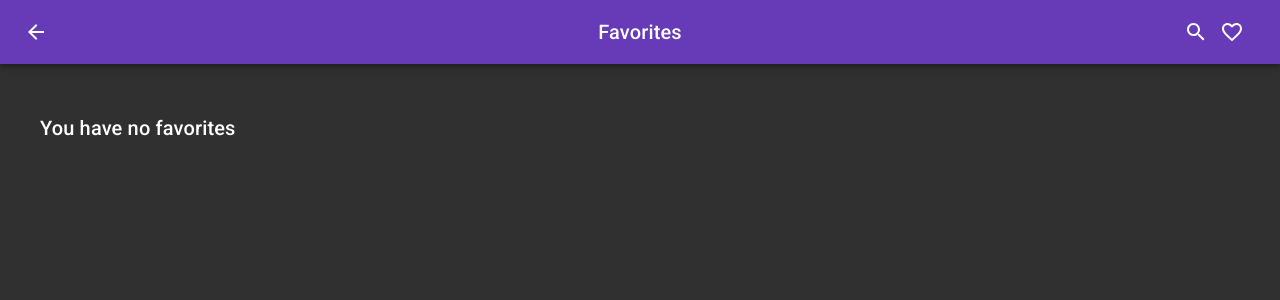
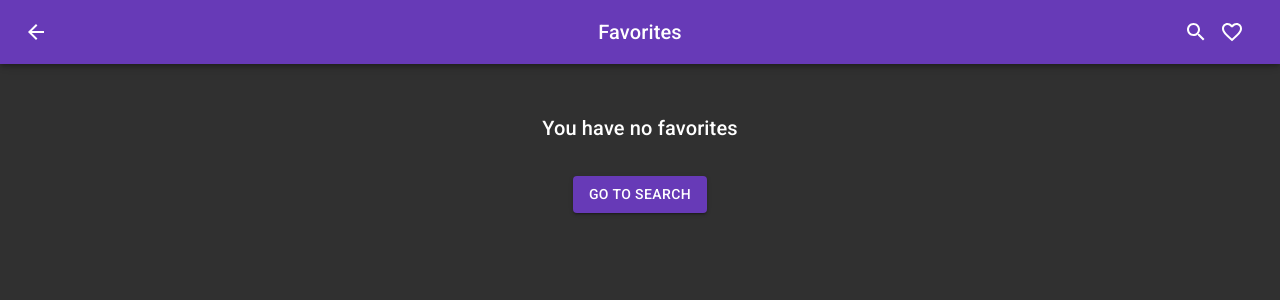
Before and after one commit to drumnickydrum/financial-institution-manager, a React (Create React App) app: page /search in a window 1280 px wide. Both pictures are taken after a click on the button 1232 px from the left and 32 px from the top of the page. Shown: the top 300 px of the page. Built offline with nearby package versions, Linux system fonts and the light colour scheme.

Commit message:
provide button to go back to search if no favs

```diff
--- a/src/pages/Favorites/Favorites.js
+++ b/src/pages/Favorites/Favorites.js
@@ -19,7 +19,19 @@ export const Favorites = () => {
   return isInitial ? null : (
     <Container>
       {Object.keys(favorites).length === 0 ? (
-        <Typography variant='h6'>{favoritesText.noFavorites}</Typography>
+        <>
+          <Typography variant='h6' align='center'>
+            {favoritesText.noFavorites}
+          </Typography>
+          <Button
+            className={classes.goToSearchBtn}
+            variant='contained'
+            color='primary'
+            onClick={() => goTo(PATHS.SEARCH)}
+          >
+            {favoritesText.goToSearch}
+          </Button>
+        </>
       ) : (
         <>
           <Grid container spacing={3}>
@@ -64,4 +76,5 @@ export const Favorites = () => {
 export const favoritesText = {
   noFavorites: 'You have no favorites',
   clearAll: 'Remove all from favorites',
+  goToSearch: 'Go to search',
 };
--- a/src/pages/Favorites/Favorites.styles.js
+++ b/src/pages/Favorites/Favorites.styles.js
@@ -29,6 +29,10 @@ const useStyles = makeStyles({
     display: 'block',
     margin: '1rem auto',
   },
+  goToSearchBtn: {
+    display: 'block',
+    margin: '1rem auto',
+  },
 });
 
 export default useStyles;
--- a/src/pages/Search/ResultsPending.js
+++ b/src/pages/Search/ResultsPending.js
@@ -1,4 +1,4 @@
-import { Card, Container, Typography } from '@material-ui/core';
+import { Container, Typography } from '@material-ui/core';
 import Skeleton from '@material-ui/lab/Skeleton';
 import useStyles from './ResultsPending.styles';
 
```
Also changed, not shown: package.json (+7 -1 lines), src/hooks/useIsInitial.js (deleted, +0 -10 lines), src/setupTests.js (+2 -0 lines), 1 other file (tests, documents, lock files or other folders).
